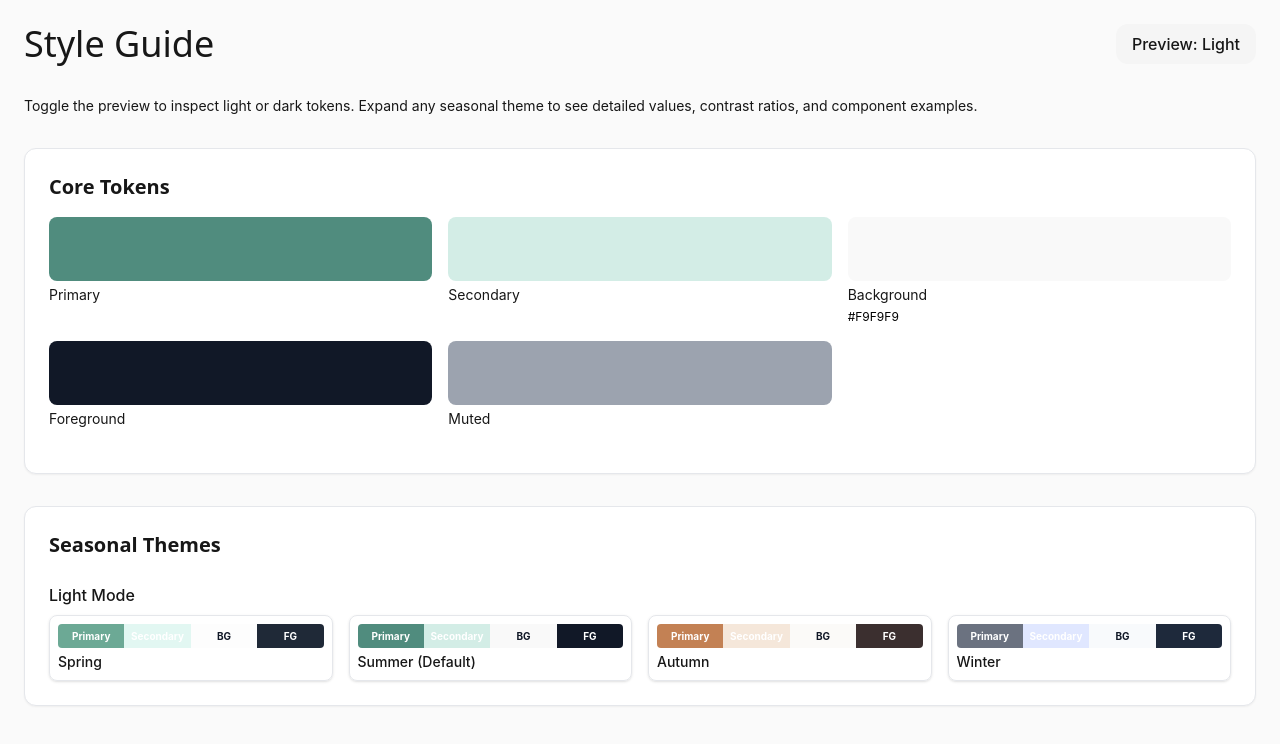
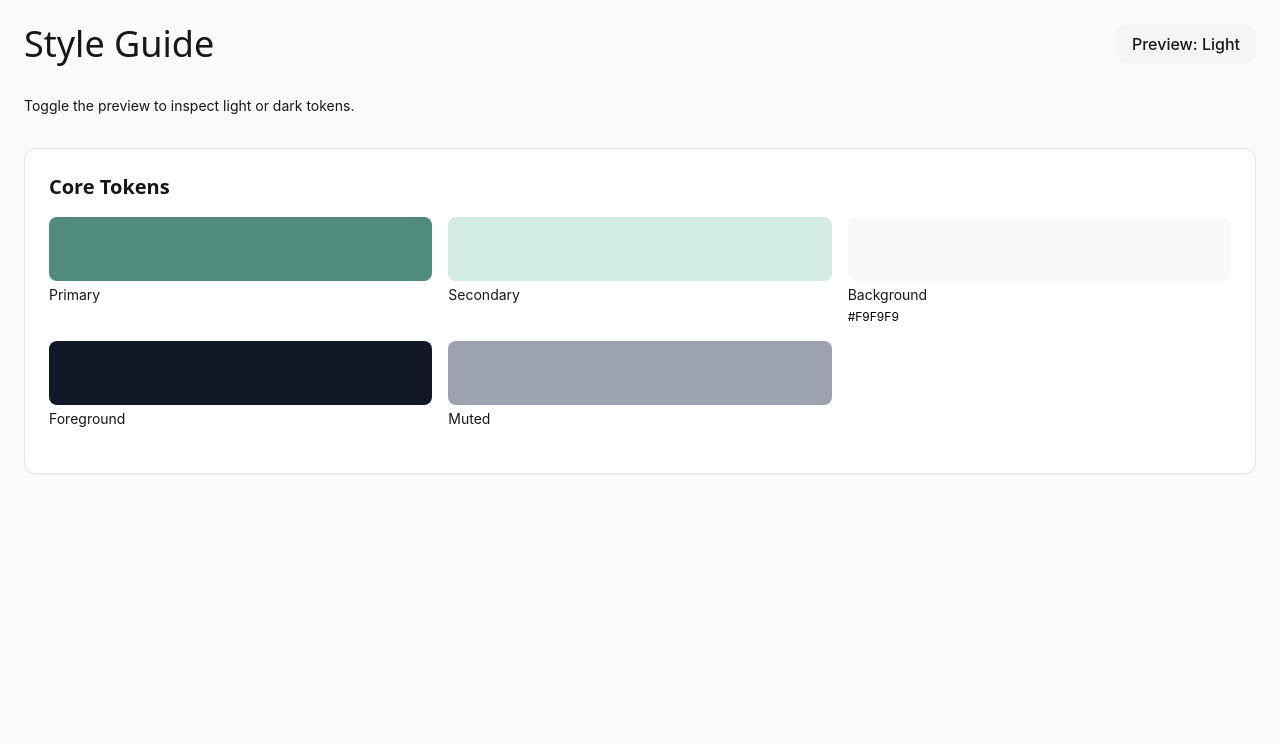
Before and after one commit to osmond/kaymaria, a Next.js app: page /style-guide in a window 1280 px wide. Shown: the top 744 px of the page. Built offline with nearby package versions, Linux system fonts and the light colour scheme; a web font is replaced by a local one.

Commit message:
chore: remove seasonal themes

```diff
--- a/app/style-guide/page.tsx
+++ b/app/style-guide/page.tsx
@@ -3,37 +3,7 @@
 import { useState } from "react"
 import { Card, CardContent } from "@/components/ui/card"
 import { Button } from "@/components/ui/button"
-import {
-  coreColors,
-  seasonalLight,
-  seasonalDark,
-  type ThemeTokens,
-} from "@/lib/design-tokens"
-
-function hexToRgb(hex: string) {
-  const cleaned = hex.replace("#", "")
-  const bigint = parseInt(cleaned.length === 3 ? cleaned.repeat(2) : cleaned, 16)
-  return [bigint >> 16 & 255, bigint >> 8 & 255, bigint & 255]
-}
-
-function luminance(hex: string) {
-  const [r, g, b] = hexToRgb(hex).map((v) => {
-    const channel = v / 255
-    return channel <= 0.03928 ? channel / 12.92 : Math.pow((channel + 0.055) / 1.055, 2.4)
-  })
-  return 0.2126 * r + 0.7152 * g + 0.0722 * b
-}
-
-function contrastRatio(a: string, b: string) {
-  const L1 = luminance(a)
-  const L2 = luminance(b)
-  return (Math.max(L1, L2) + 0.05) / (Math.min(L1, L2) + 0.05)
-}
-
-function adjustColor(hex: string, amount: number) {
-  const [r, g, b] = hexToRgb(hex).map((v) => Math.max(0, Math.min(255, v + amount)))
-  return `#${[r, g, b].map((v) => v.toString(16).padStart(2, "0")).join("")}`
-}
+import { coreColors } from "@/lib/design-tokens"
 
 export default function StyleGuidePreviewPage() {
   const [previewMode, setPreviewMode] = useState<"light" | "dark">("light")
@@ -54,8 +24,7 @@ export default function StyleGuidePreviewPage() {
         </Button>
       </div>
       <p className="text-sm text-muted-foreground">
-        Toggle the preview to inspect light or dark tokens. Expand any seasonal theme to see detailed values,
-        contrast ratios, and component examples.
+        Toggle the preview to inspect light or dark tokens.
       </p>
 
       {/* Core Colors */}
@@ -72,21 +41,6 @@ export default function StyleGuidePreviewPage() {
         </CardContent>
       </Card>
 
-      {/* Seasonal Themes */}
-      <Card>
-        <CardContent className="p-6 space-y-6">
-          <h2 className="text-xl font-display font-semibold">Seasonal Themes</h2>
-
-          <div>
-            <h3 className="text-md font-medium mb-2">{previewMode === "light" ? "Light Mode" : "Dark Mode"}</h3>
-            <div className="grid grid-cols-1 md:grid-cols-2 lg:grid-cols-4 gap-4">
-              {(previewMode === "light" ? seasonalLight : seasonalDark).map((theme) => (
-                <ThemeSwatch key={theme.label} {...theme} />
-              ))}
-            </div>
-          </div>
-        </CardContent>
-      </Card>
     </div>
   )
 }
@@ -105,101 +59,3 @@ function ColorSwatch({ name, hex, text = "white" }: { name: string, hex: string,
     </div>
   )
 }
-
-function ThemeSwatch({ label, primary, secondary, background, foreground }: ThemeTokens) {
-  const contrastChecks = [
-    { label: "FG/BG", ratio: contrastRatio(foreground, background) },
-    { label: "Primary/BG", ratio: contrastRatio(primary, background) },
-    { label: "Secondary/BG", ratio: contrastRatio(secondary, background) },
-  ]
-  const hover = adjustColor(primary, 20)
-  const active = adjustColor(primary, -20)
-
-  return (
-    <details className="rounded-lg border text-xs shadow" role="group">
-      <summary className="cursor-pointer list-none">
-        <div className="p-2 space-y-1">
-          <div className="flex h-6 text-[10px] text-center text-white font-bold rounded overflow-hidden">
-            <div
-              className="flex-1 flex items-center justify-center"
-              style={{ backgroundColor: primary }}
-              role="img"
-              aria-label={`Primary color swatch ${primary}`}
-            >
-              Primary
-            </div>
-            <div
-              className="flex-1 flex items-center justify-center"
-              style={{ backgroundColor: secondary }}
-              role="img"
-              aria-label={`Secondary color swatch ${secondary}`}
-            >
-              Secondary
-            </div>
-            <div
-              className="flex-1 flex items-center justify-center"
-              style={{ backgroundColor: background, color: coreColors.foreground }}
-              role="img"
-              aria-label={`Background color swatch ${background}`}
-            >
-              BG
-            </div>
-            <div
-              className="flex-1 flex items-center justify-center"
-              style={{ backgroundColor: foreground }}
-              role="img"
-              aria-label={`Foreground color swatch ${foreground}`}
-            >
-              FG
-            </div>
-          </div>
-          <span className="block text-sm font-medium">{label}</span>
-        </div>
-
-      </summary>
-      <div className="p-2 space-y-2 border-t" aria-label={`${label} theme details`}>
-
-      </div>
-      <div className="p-2 space-y-2">
-        <strong className="block text-sm">{label}</strong>
-
-        <ul className="space-y-1">
-          <li><span className="font-medium">Primary:</span> {primary}</li>
-          <li><span className="font-medium">Secondary:</span> {secondary}</li>
-          <li><span className="font-medium">Background:</span> {background}</li>
-          <li><span className="font-medium">Foreground:</span> {foreground}</li>
-        </ul>
-        <ul className="space-y-1">
-          {contrastChecks.map((c) => (
-            <li key={c.label}>
-              {c.label}: {c.ratio.toFixed(2)} {c.ratio >= 4.5 ? "✅" : "⚠️"}
-            </li>
-          ))}
-        </ul>
-        <div
-          className="rounded p-2 space-y-2"
-          style={{ backgroundColor: background, color: foreground }}
-        >
-          <p>Example card</p>
-          <button
-            className="px-2 py-1 rounded text-xs font-medium"
-            style={{ backgroundColor: primary, color: foreground }}
-          >
-            Button
-          </button>
-        </div>
-        <div className="flex h-6 text-[10px] text-center text-white font-bold rounded overflow-hidden">
-          <div className="flex-1 flex items-center justify-center" style={{ backgroundColor: primary }}>
-            Default
-          </div>
-          <div className="flex-1 flex items-center justify-center" style={{ backgroundColor: hover }}>
-            Hover
-          </div>
-          <div className="flex-1 flex items-center justify-center" style={{ backgroundColor: active }}>
-            Active
-          </div>
-        </div>
-      </div>
-    </details>
-  )
-}
--- a/lib/design-tokens.ts
+++ b/lib/design-tokens.ts
@@ -1,11 +1,3 @@
-export interface ThemeTokens {
-  label: string
-  primary: string
-  secondary: string
-  background: string
-  foreground: string
-}
-
 export const coreColors = {
   primary: "#508C7E",
   secondary: "#D3EDE6",
@@ -13,58 +5,3 @@ export const coreColors = {
   foreground: "#111827",
   muted: "#9CA3AF",
 }
-
-export const seasonalLight: ThemeTokens[] = [
-  {
-    label: "Spring",
-    primary: "#6CA995",
-    secondary: "#E2F7F2",
-    background: "#FDFDFD",
-    foreground: "#1F2937",
-  },
-  {
-    label: "Summer (Default)",
-    primary: "#508C7E",
-    secondary: "#D3EDE6",
-    background: "#F9F9F9",
-    foreground: "#111827",
-  },
-  {
-    label: "Autumn",
-    primary: "#C38154",
-    secondary: "#F5E7DA",
-    background: "#FBFAF8",
-    foreground: "#3B2F2F",
-  },
-  {
-    label: "Winter",
-    primary: "#6B7280",
-    secondary: "#E0E7FF",
-    background: "#F8FAFC",
-    foreground: "#1E293B",
-  },
-]
-
-export const seasonalDark: ThemeTokens[] = [
-  {
-    label: "Default",
-    primary: "#7BD7C2",
-    secondary: "#1CA2B3",
-    background: "#0A0D0E",
-    foreground: "#E5E7EB",
-  },
-  {
-    label: "Winter",
-    primary: "#6D83C4",
-    secondary: "#98A9C5",
-    background: "#0A101A",
-    foreground: "#E2E8F0",
-  },
-  {
-    label: "Autumn",
-    primary: "#E09567",
-    secondary: "#3A2B2B",
-    background: "#1A1410",
-    foreground: "#F8F8F8",
-  },
-]
```
